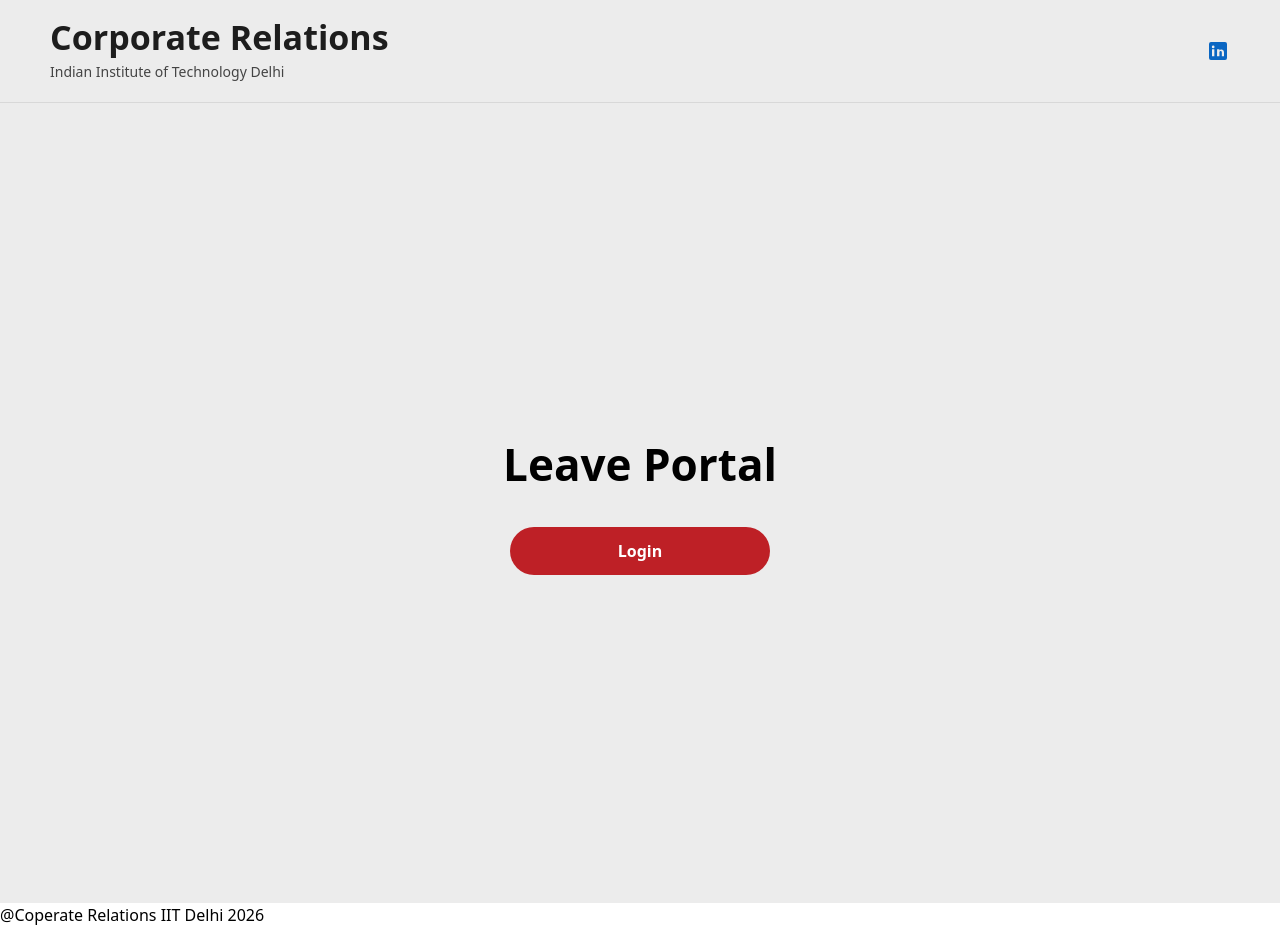
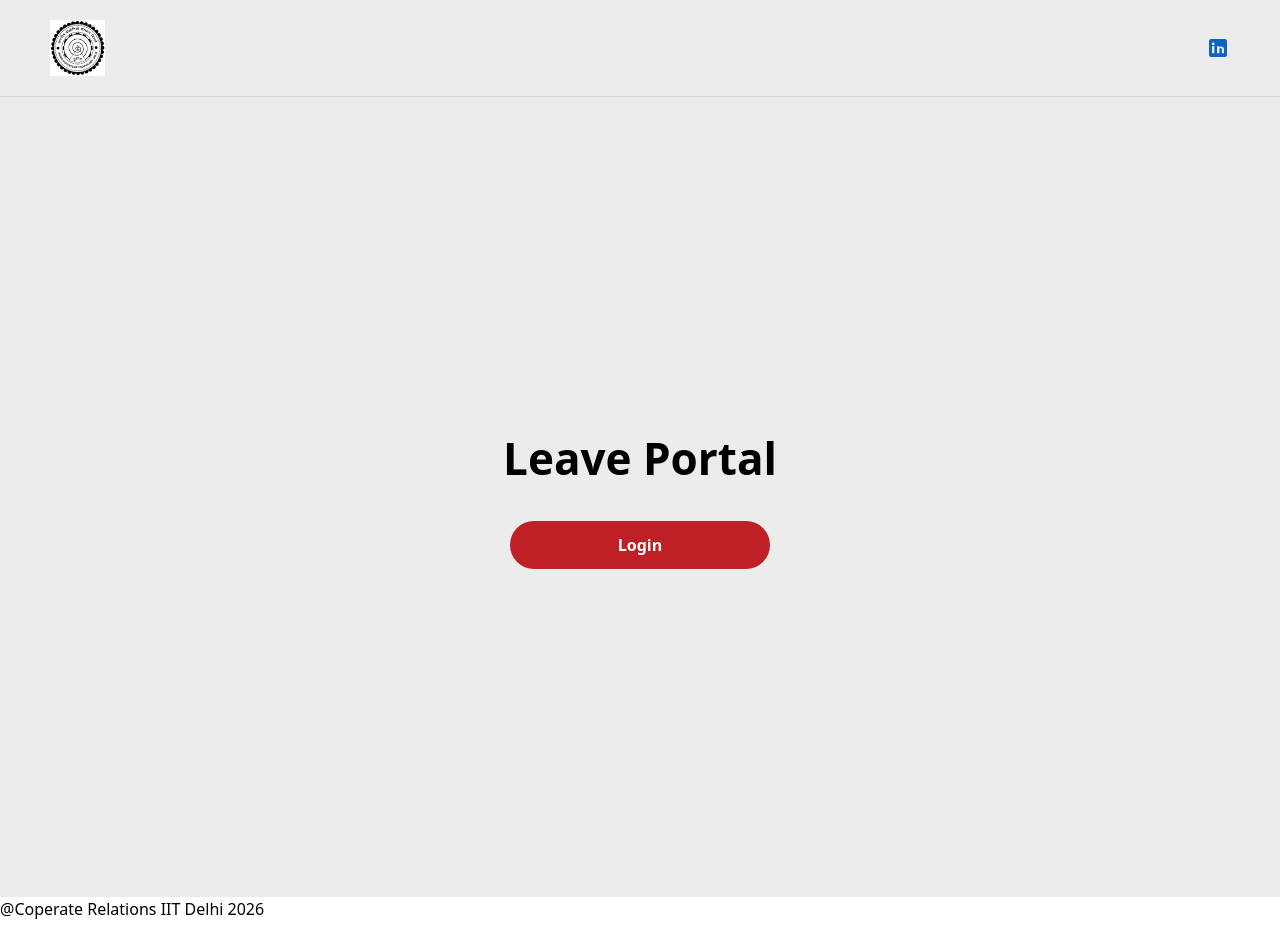
Before and after one commit to sahil25123/Leave_Portal_CR_Dept, a React app in the folder frontend/: page / in a window 1280 px wide. Built offline with nearby package versions, Linux system fonts and the light colour scheme; the HTML template or start-up script is replaced by a standard one.

Commit message:
feat: add logo to Navbar component for improved branding

```diff
--- a/frontend/src/components/Navbar.jsx
+++ b/frontend/src/components/Navbar.jsx
@@ -1,11 +1,14 @@
+import logoImage from '../assets/IITD Logo.jpg'
+
 function Navbar() {
   return (
     <header className="flex w-full items-center justify-between border-b border-[#d8d8d8] bg-[#ececec] px-[50px] py-5 max-[600px]:px-6">
-      <div className="flex flex-col gap-2">
-        <h1 className="m-0 text-[34px] font-bold leading-none text-[#1d1d1d] max-[600px]:text-[30px]">
-          Corporate Relations
-        </h1>
-        <p className="m-0 text-sm text-[#444]">Indian Institute of Technology Delhi</p>
+      <div className="flex items-center">
+        <img
+          src={logoImage}
+          alt="DMSE Logo"
+          className="h-14 w-auto object-contain"
+        />
       </div>
 
       <div className="flex items-center gap-3">
```
Also changed, not shown: frontend/src/assets/IITD Logo.jpg (added).
